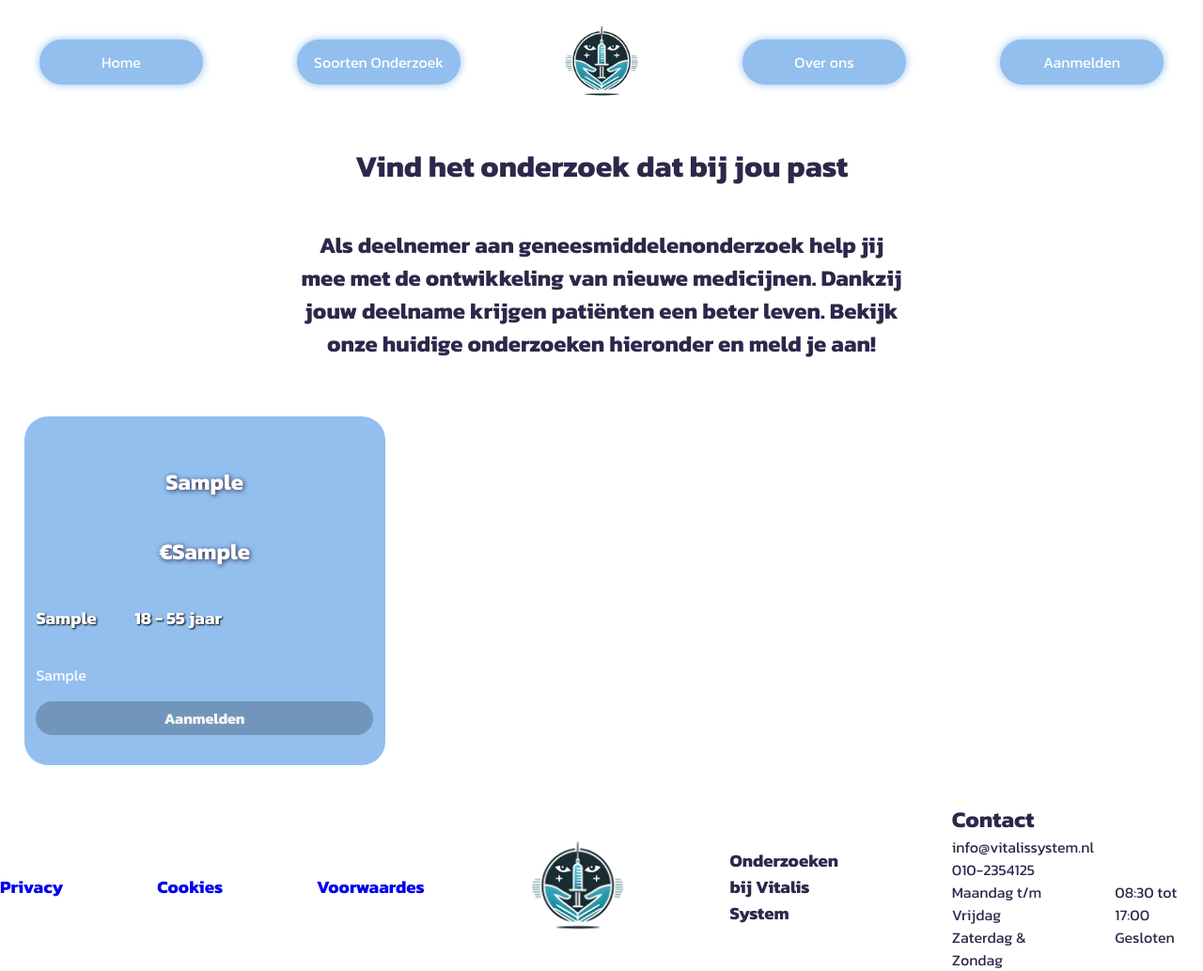
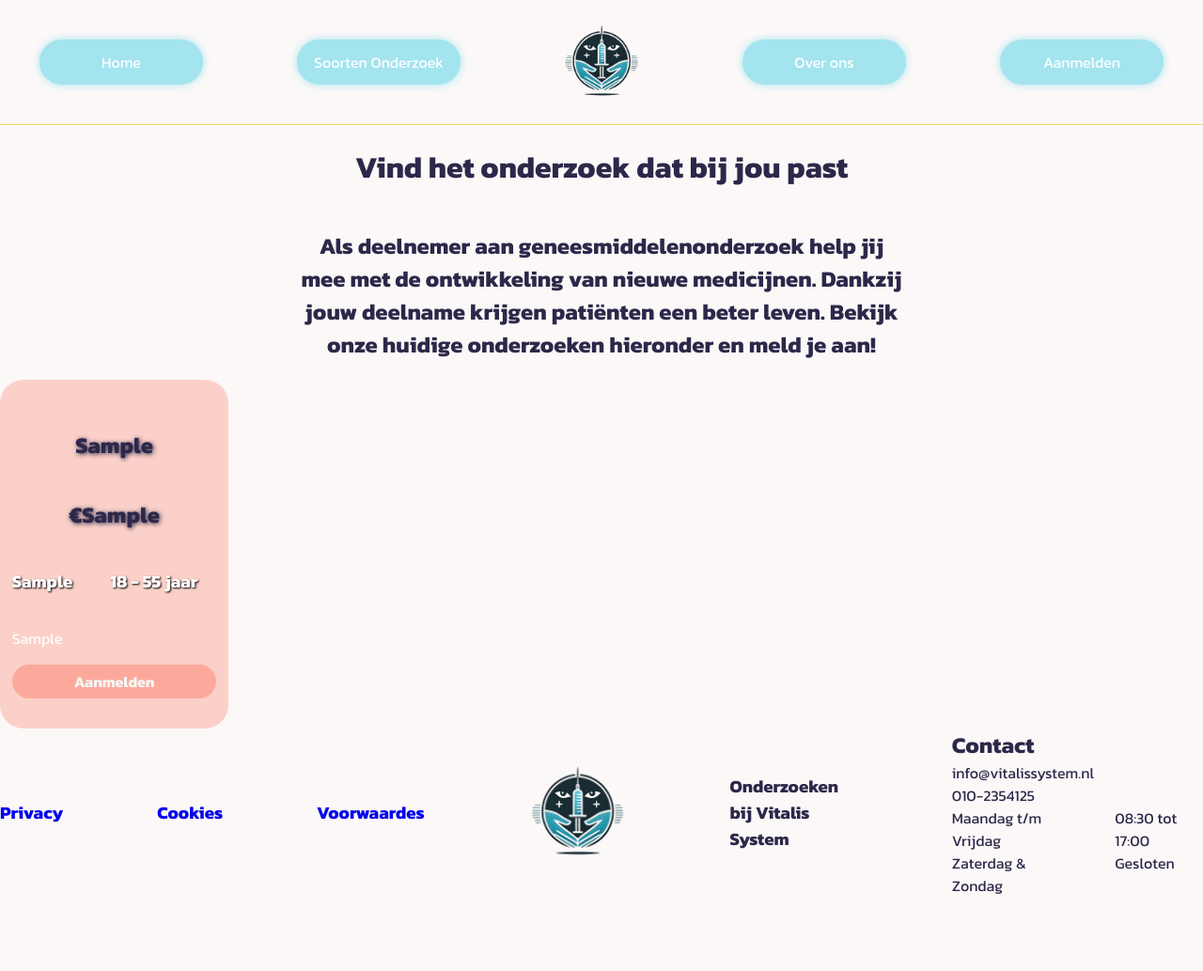
Before and after one commit to justalana/TLE1, a PHP site: page /alle-onderzoeken.php in a window 1280 px wide. Shown: the whole page at 94% size. After the commit the page ends 951 px from the top, so only its background shows below. Run offline with PHP 8.4, Linux system fonts and the light colour scheme; tables that the repository leaves empty or names only in its code hold one stand-in row (values such as "Sample post").

Commit message:
colors changed

```diff
--- a/css/index.css
+++ b/css/index.css
@@ -5,14 +5,16 @@ body {
     margin: 0;
     padding: 0;
     color: #2C284A;
+    background-color: #fcf8f8;
 }
 
 nav {
     display: flex;
     justify-content: center;
     align-items: center;
-    background-color: #fff;
+    background-color: #fcf8f8;
     padding: 2vh 5vw;
+    border-bottom: 1px solid #fed677;
 }
 
 .nav-bar-left {
@@ -38,14 +40,14 @@ nav a {
     align-items: center;
     text-decoration: none;
     color: #ffffff;
-    background: #92BFEE;
+    background: #a3e4ee;
     padding: 10px 10px;
     width: 150px;
     text-align: center;
     border-radius: 25px 25px;
-    border: 2px solid #92BFEE;
+    border: 2px solid #a3e4ee;
     transition: 200ms ease-in-out;
-    box-shadow: 0px 0px 10px #92BFEE;
+    box-shadow: 0px 0px 10px #a3e4ee;
 }
 
 nav a:hover {
@@ -94,8 +96,13 @@ header section {
     display: flex;
     justify-content: space-evenly;
     align-items: center;
+<<<<<<< Updated upstream
     padding: 5vh 5vw;
     gap: 50px;
+=======
+    padding: 5vh 10vw;
+    gap:50px;
+>>>>>>> Stashed changes
 }
 
 @keyframes slideInRight {
@@ -167,7 +174,7 @@ header section {
 .bar {
     display: flex;
     justify-content: right;
-    background: #92BFEE;
+    background: #fed677;
     height: 1px;
     margin: 0 2vw;
 }
@@ -176,7 +183,7 @@ header section {
 #onze-specialisten-cards, #deelnemers-cards {
     display: flex;
     justify-content: space-between;
-    padding: 4vh 7vw;
+    padding: 4vh 12vw;
     gap: 6vw;
 }
 
@@ -215,21 +222,31 @@ header section {
     display: grid;
     grid-template-columns: 1fr 1fr 1fr 1fr;
     gap: 3vw;
-    padding: 5vh 2vw;
+    padding: 5vh 15vw;
 }
 
 .gekozen-onderzoek-card {
     display: flex;
     flex-direction: column;
+<<<<<<< Updated upstream
     justify-content: space-between;
     background: #92BFEE;
     padding: 4vh 1vw;
     border-radius: 25px 25px;
 
+=======
+    justify-content: space-around;
+    background: rgba(252, 169, 156, 0.5);
+    padding: 4vh 1vw;
+    border-radius: 25px 25px;
+    width: 17vw;
+    word-wrap: break-word;
+>>>>>>> Stashed changes
 }
 
 .gekozen-onderzoek-card h2 {
     text-align: center;
+<<<<<<< Updated upstream
     color: white;
     text-shadow: 1px 1px 5px #2C284A;
 }
@@ -238,13 +255,21 @@ header section {
     gap:40px;
     color:white;
     text-shadow: 1px 1px 2px #000000;
+=======
+    /*color: white;*/
+>>>>>>> Stashed changes
 }
 
 .gekozen-onderzoek-card-middle {
     display: flex;
     gap: 15px;
+<<<<<<< Updated upstream
     width: 100%;
     color: white;
+=======
+    width: 250px;
+    /*color: white;*/
+>>>>>>> Stashed changes
 }
 
 .gekozen-onderzoek-card a {
@@ -253,7 +278,7 @@ header section {
     color: #f6f6f6;
     font-weight: bold;
     border-radius: 25px 25px;
-    background: rgba(84, 110, 138, 0.5);
+    background: #fca99c;
     padding: 6px 5px;
 }
 .gekozen-onderzoek-card a:hover{
@@ -327,16 +352,32 @@ header section {
     margin: 0 auto;
 }
 
+<<<<<<< Updated upstream
 main input {
     margin: 10vh 2vw 0;
 }
 
 #alle-onderzoeken {
+=======
+#headerMainDiv h1 {
+    font-size: 3rem;
+}
+
+#headerMainDiv h2 {
+    font-size: 1rem;
+}
+
+main input{
+    margin: 10vh 2vw 0;
+}
+
+#alle-onderzoeken{
+>>>>>>> Stashed changes
     display: grid;
     grid-template-columns: 1fr 1fr 1fr;
     justify-content: space-between;
     gap: 3vw;
-    padding: 5vh 2vw;
+    padding: 5vh 10vw;
 }
 
 #section-article-cards {
--- a/main-section-three.php
+++ b/main-section-three.php
@@ -15,7 +15,11 @@ shuffle($onderzoeken)
 <h1>MEEST GEKOZEN ONDERZOEKEN</h1>
 <div id="gekozen-onderzoeken">
 
+<<<<<<< Updated upstream
     <?php for ($i = 0; $i < count($onderzoeken) - 3; $i++) { ?>
+=======
+    <?php for ($i = 0; $i < count($onderzoeken) - 7 ; $i++) { ?>
+>>>>>>> Stashed changes
         <div class="gekozen-onderzoek-card">
             <h2><?= $onderzoeken[$i]['experiment'] ?></h2>
             <h2>€<?= $onderzoeken[$i]['money'] ?></h2>
--- a/main-section-two.php
+++ b/main-section-two.php
@@ -2,7 +2,7 @@
 ?>
 <h1>ONDERZOEK DEELNEMERS</h1>
 <div id="deelnemers-cards">
-    <?php for($i = 0; $i < 4; $i++) {?>
+    <?php for($i = 0; $i < 3; $i++) {?>
     <div class="deelnemer-card">
         <img src="img/vitalislogo.png" alt="">
         <h2>Roshan</h2>
```
Also changed, not shown: index.php (+7 -7 lines), js/index.js (+6 -1 lines).
